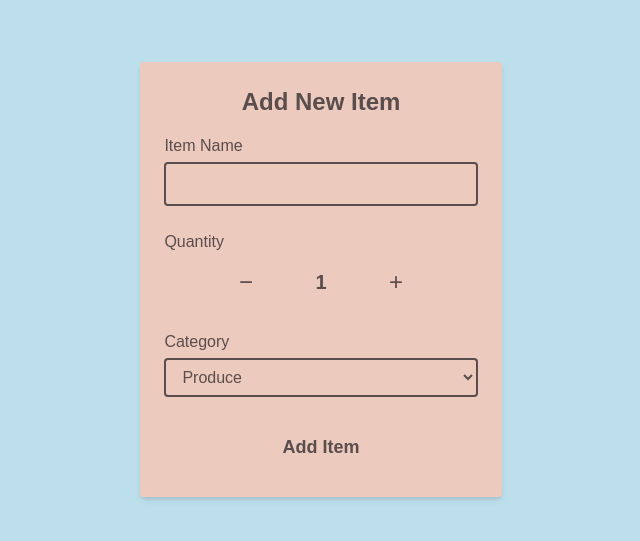
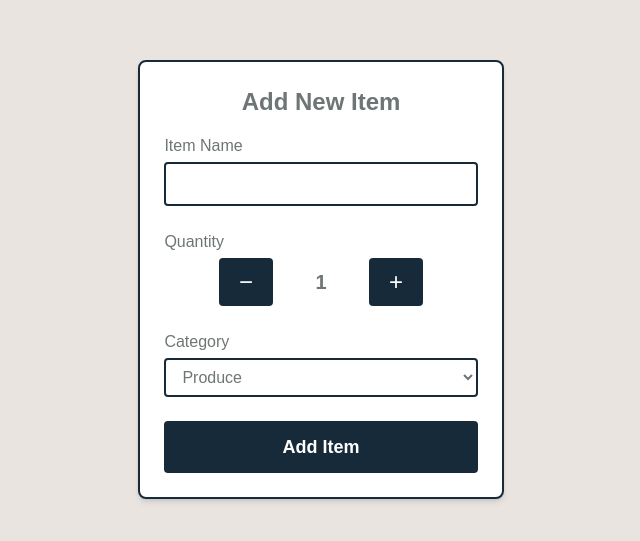
Before and after one commit to TLN13/CPRG306-Assignments, a Next.js app: page /week-4 in a window 1280 px wide. Shown: the part 145-686 px from the top of the page, without its empty margins (319-959 px from the left). Built offline with nearby package versions, Linux system fonts and the light colour scheme.

Commit message:
redesigned the UI and finished week 6

```diff
--- a/app/page.tsx
+++ b/app/page.tsx
@@ -10,16 +10,23 @@ const weeks = [
 
 export default function Page() {
   return (
-    <main className="p-8 min-h-screen bg-[#bddfec] bg-cover bg-center">
-      <h1 className="text-2xl font-bold mb-6 text-[#5A4D4D]">
+    <main className="p-8 min-h-screen bg-[#E9E4E0]">
+      <h1 className="text-3xl font-bold mb-8 text-[#6E7575] text-center">
         CPRG 306: Web Development 2 - Assignments
       </h1>
-      <ul className="space-y-4">
+
+      <ul className="grid grid-cols-1 sm:grid-cols-2 lg:grid-cols-3 gap-6">
         {weeks.map((week) => (
           <li key={week.href}>
             <Link
               href={week.href}
-              className="block p-4 border rounded bg-[#eccabd] hover:bg-[#e5b797] transition-colors duration-200 text-[#5A4D4D] font-semibold"
+              className="
+                block p-6 rounded-lg shadow-lg
+                bg-[#172A39] text-[#E9E4E0] font-semibold
+                hover:bg-[#FC563C] hover:text-white
+                transition-colors duration-300
+                text-center
+              "
             >
               → Go to {week.name}
             </Link>
--- a/app/week-2/page.tsx
+++ b/app/week-2/page.tsx
@@ -2,9 +2,12 @@ import StudentInfo from "./student.info";
 
 export default function Page() {
   return (
-    <main className="bg-[#bddfec] min-h-screen flex flex-col items-center justify-center p-6">
-      <h1 className="text-3xl font-bold text-[#5A4D4D] mb-6 text-center">Shopping List</h1>
-      <div className="bg-[#eccabd] p-6 rounded-lg shadow-md w-full max-w-md hover:bg-[#e5b797] transition-colors duration-200">
+    <main className="bg-[#E9E4E0] min-h-screen flex flex-col items-center justify-center p-6">
+      <h1 className="text-3xl font-bold text-[#6E7575] mb-8 text-center">
+        Shopping List
+      </h1>
+
+      <div className="w-full max-w-md bg-[#172A39] rounded-lg shadow-lg p-6 hover:bg-[#FC563C] transition-colors duration-300">
         <StudentInfo />
       </div>
     </main>
--- a/app/week-2/student.info.tsx
+++ b/app/week-2/student.info.tsx
@@ -1,6 +1,6 @@
 export default function StudentInfo() {
   return (
-    <div className="text-[#5A4D4D] ">
+    <div className="text-[#E9E4E0] ">
       <h2>Name: Cody Nguyen</h2>
       <p>
         GitHub: <a href="https://github.com/TLN13/CPRG306-Assignments" className="hover:underline">TLN13/CPRG306-Assignments</a>
--- a/app/week-3/item.tsx
+++ b/app/week-3/item.tsx
@@ -8,10 +8,10 @@ type ItemProps = {
 
 export default function Item({ item }: ItemProps) {
   return (
-    <li className="p-4 rounded bg-[#eccabd] hover:bg-[#e5b797] transition-colors duration-200">
-      <p className="font-semibold text-[#5A4D4D] capitalize">{item.name}</p>
-      <p className="text-sm text-[#5A4D4D] capitalize">Quantity: {item.quantity}</p>
-      <p className="text-sm text-[#5A4D4D] capitalize">{item.category}</p>
+    <li className="p-4 rounded border-2 border-[#172A39] bg-[#E9E4E0] hover:bg-[#FC563C] transition-colors duration-200">
+      <p className="font-semibold text-[#172A39] capitalize">{item.name}</p>
+      <p className="text-sm text-[#6E7575] capitalize">Quantity: {item.quantity}</p>
+      <p className="text-sm text-[#6E7575] capitalize">{item.category}</p>
     </li>
   );
 }
--- a/app/week-3/page.tsx
+++ b/app/week-3/page.tsx
@@ -2,8 +2,8 @@ import ItemList from "./item-list";
 
 export default function Page() {
   return (
-    <main className="min-h-screen p-6 bg-[#bddfec]">
-      <h1 className="text-4xl font-bold mb-6 text-center text-[#5A4D4D]">
+    <main className="min-h-screen p-6 bg-[#E9E4E0]">
+      <h1 className="text-4xl font-bold mb-6 text-center text-[#6E7575]">
         Shopping List
       </h1>
       <div className="max-w-md mx-auto">
--- a/app/week-4/new-item.tsx
+++ b/app/week-4/new-item.tsx
@@ -30,18 +30,18 @@ export default function NewItem() {
   }
 
   return (
-    <main className="bg-[#bddfec] min-h-screen flex items-center justify-center p-6">
+    <main className="bg-[#E9E4E0] min-h-screen flex items-center justify-center p-6">
       <form
         onSubmit={handleSubmit}
-        className="max-w-md w-full bg-[#eccabd] p-6 rounded shadow-md space-y-6"
+        className="max-w-md w-full bg-[#FFFFFF] p-6 rounded-lg shadow-md space-y-6 border-2 border-[#172A39] hover:border-[#FC563C] transition-colors"
       >
-        <h1 className="text-2xl font-bold text-[#5A4D4D] text-center mb-4">
+        <h1 className="text-2xl font-bold text-[#6E7575] text-center mb-4">
           Add New Item
         </h1>
 
         {/* Item Name */}
         <div>
-          <label className="block font-medium mb-1 text-[#5A4D4D]">
+          <label className="block font-medium mb-1 text-[#6E7575]">
             Item Name
             <input
               type="text"
@@ -49,14 +49,14 @@ export default function NewItem() {
               onChange={(e) => setName(e.target.value)}
               onFocus={() => setNameTouched(false)}
               onBlur={() => setNameTouched(true)}
-              className={`mt-1 w-full border-2 rounded px-3 py-2 focus:outline-none focus:border-[#5A4D4D] transition-colors ${
+              className={`mt-1 w-full border-2 rounded px-3 py-2 focus:outline-none transition-colors ${
                 nameTouched && (!name || name.length < 2)
-                  ? "border-red-500"
-                  : "border-[#5A4D4D]"
-              }`}
+                  ? "border-[#FC563C]"
+                  : "border-[#172A39] focus:border-[#172A39]"
+              } text-[#6E7575]`}
             />
             {nameTouched && (!name || name.length < 2) && (
-              <p className="text-red-500 text-sm mt-1">
+              <p className="text-[#FC563C] text-sm mt-1">
                 Item name must be at least 2 characters.
               </p>
             )}
@@ -65,26 +65,26 @@ export default function NewItem() {
 
         {/* Quantity */}
         <div>
-          <label className="block font-medium mb-1 text-[#5A4D4D]">
+          <label className="block font-medium mb-1 text-[#6E7575]">
             Quantity
           </label>
           <div className="mt-1 flex items-center justify-center gap-4">
             <button
               type="button"
               onClick={() => setQuantity((q) => Math.max(1, q - 1))}
-              className="px-5 py-2 rounded font-medium bg-[#eccabd] text-[#5A4D4D] hover:bg-[#e5b797] transition-colors text-2xl"
+              className="px-5 py-2 rounded font-medium bg-[#172A39] text-white hover:bg-[#FC563C] transition-colors text-2xl"
             >
               −
             </button>
 
-            <span className="w-16 text-center text-xl font-semibold text-[#5A4D4D]">
+            <span className="w-16 text-center text-xl font-semibold text-[#6E7575]">
               {quantity}
             </span>
 
             <button
               type="button"
               onClick={() => setQuantity((q) => Math.min(99, q + 1))}
-              className="px-5 py-2 rounded font-medium bg-[#eccabd] text-[#5A4D4D] hover:bg-[#e5b797] transition-colors text-2xl"
+              className="px-5 py-2 rounded font-medium bg-[#172A39] text-white hover:bg-[#FC563C] transition-colors text-2xl"
             >
               +
             </button>
@@ -93,12 +93,12 @@ export default function NewItem() {
 
         {/* Category */}
         <div>
-          <label className="block font-medium mb-1 text-[#5A4D4D]">
+          <label className="block font-medium mb-1 text-[#6E7575]">
             Category
             <select
               value={category}
               onChange={(e) => setCategory(e.target.value)}
-              className="mt-1 w-full border-2 rounded px-3 py-2 border-[#5A4D4D] text-[#5A4D4D]"
+              className="mt-1 w-full border-2 rounded px-3 py-2 border-[#172A39] text-[#6E7575] focus:outline-none focus:border-[#FC563C] transition-colors"
             >
               <option value="produce">Produce</option>
               <option value="dairy">Dairy</option>
@@ -118,7 +118,7 @@ export default function NewItem() {
         {/* Submit Button */}
         <button
           type="submit"
-          className="w-full bg-[#eccabd] text-[#5A4D4D] font-semibold py-3 rounded hover:bg-[#e5b797] transition-colors disabled:bg-gray-400 disabled:cursor-not-allowed text-lg"
+          className="w-full bg-[#172A39] text-white font-semibold py-3 rounded hover:bg-[#FC563C] transition-colors disabled:bg-gray-400 disabled:cursor-not-allowed text-lg"
           disabled={nameTouched && (!name || name.length < 2)}
         >
           Add Item
--- a/app/week-4/page.tsx
+++ b/app/week-4/page.tsx
@@ -2,7 +2,7 @@ import NewItem from "./new-item";
 
 export default function Page() {
   return (
-    <main className="min-h-screen flex flex-col items-center p-6 bg-[#bddfec]">
+    <main className="min-h-screen flex flex-col items-center p-6 bg-[#E9E4E0]">
       <NewItem />
     </main>
   );
--- a/app/week-5/item-list.tsx
+++ b/app/week-5/item-list.tsx
@@ -36,9 +36,9 @@ export default function ItemList() {
   }, {} as { [category: string]: ItemType[] });
 
   return (
-    <div className="p-6 bg-[#bddfec] min-h-screen">
+    <div className="p-6 bg-[#E9E4E0] min-h-screen">
       <div className="flex gap-2 mb-6">
-        <p className="font-semibold text-[#5A4D4D]">Sort by:</p>
+        <p className="font-semibold text-[#6E7575]">Sort by:</p>
         {["name", "category", "grouped"].map((type) => (
           <button
             key={type}
@@ -46,7 +46,7 @@ export default function ItemList() {
             className={`px-4 py-2 rounded font-medium transition-colors duration-200 ${
               sortBy === type
                 ? "bg-[#5A4D4D] text-white"
-                : "bg-[#eccabd] text-[#5A4D4D] hover:bg-[#E7D4C3]"
+                : "bg-[#172A39] text-[#E9E4E0] hover:bg-[#6E7575]"
             }`}
           >
             {type.charAt(0).toUpperCase() + type.slice(1)}
@@ -84,6 +84,7 @@ export default function ItemList() {
   );
 }
 
-
-// #bddfec
-// #eccabd
+// #172A39
+// #E9E4E0
+// #FC563C
+// #6E7575
--- a/app/week-5/item.tsx
+++ b/app/week-5/item.tsx
@@ -16,3 +16,8 @@ export default function Item({ item }: ItemProps) {
     </li>
   );
 }
+
+// #172A39
+// #E9E4E0
+// #FC563C
+// #6E7575
--- a/app/week-5/page.tsx
+++ b/app/week-5/page.tsx
@@ -2,8 +2,8 @@ import ItemList from "./item-list";
 
 export default function Page() {
   return (
-    <main className="min-h-screen p-6 bg-[#bddfec]">
-      <h1 className="text-4xl font-bold mb-6 text-center text-[#5A4D4D]">
+    <main className="min-h-screen p-6 bg-[#E9E4E0]">
+      <h1 className="text-4xl font-bold mb-6 text-center text-[#6E7575]">
         Shopping List
       </h1>
       <div className="max-w-md mx-auto">
```
